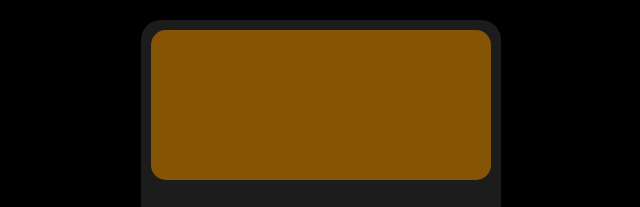
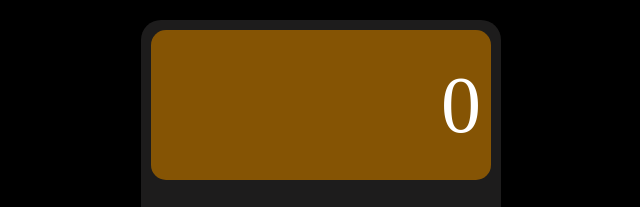
Before and after one commit to TimLif/calc, a plain HTML site: page index.html in a window 1280 px wide. Shown: the top 207 px of the page, without its empty margins (319-959 px from the left). Drawn offline with Linux system fonts and the light colour scheme.

Commit message:
Update index.html

```diff
--- a/index.html
+++ b/index.html
@@ -10,7 +10,7 @@
 
 <body>
     <div class="container">
-        <div class="screen"></div>
+        <div class="screen">0</div>
         <div class="buttons">
             <a class="button" href="#">1</a>
             <a class="button" href="#">2</a>
```
